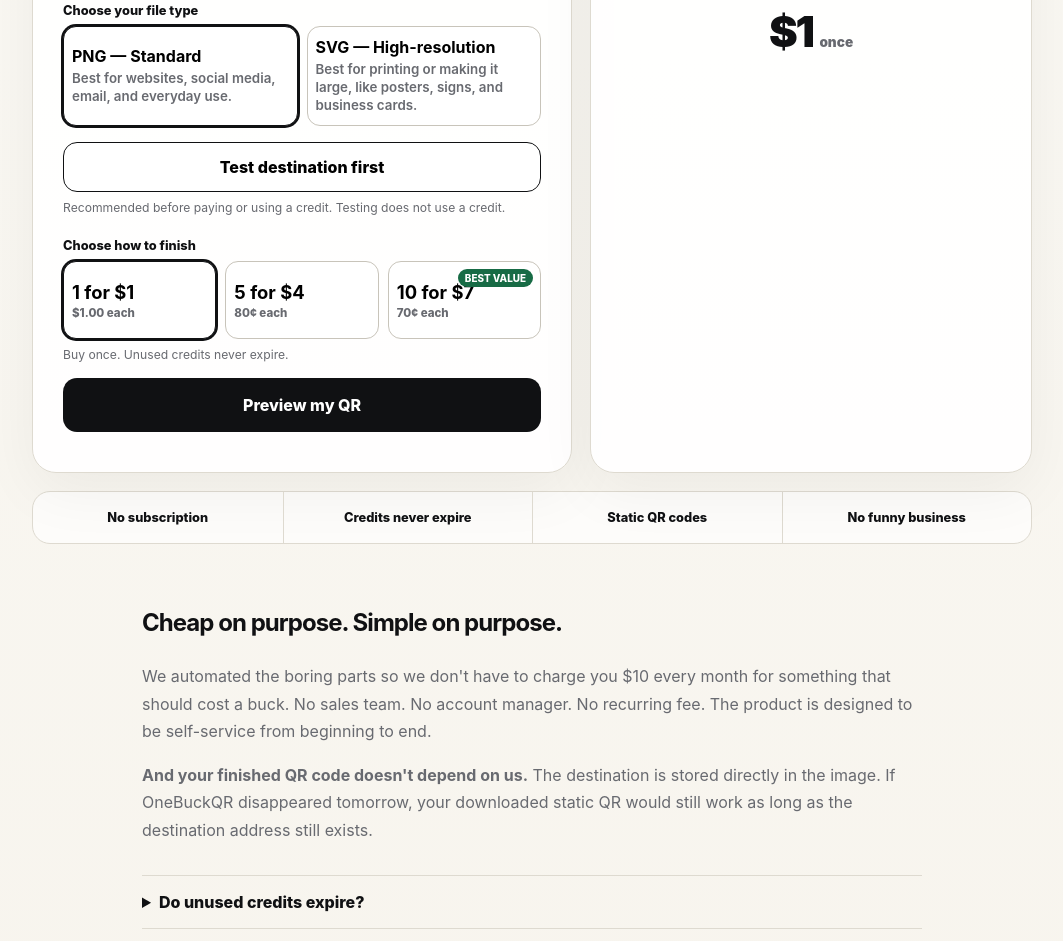
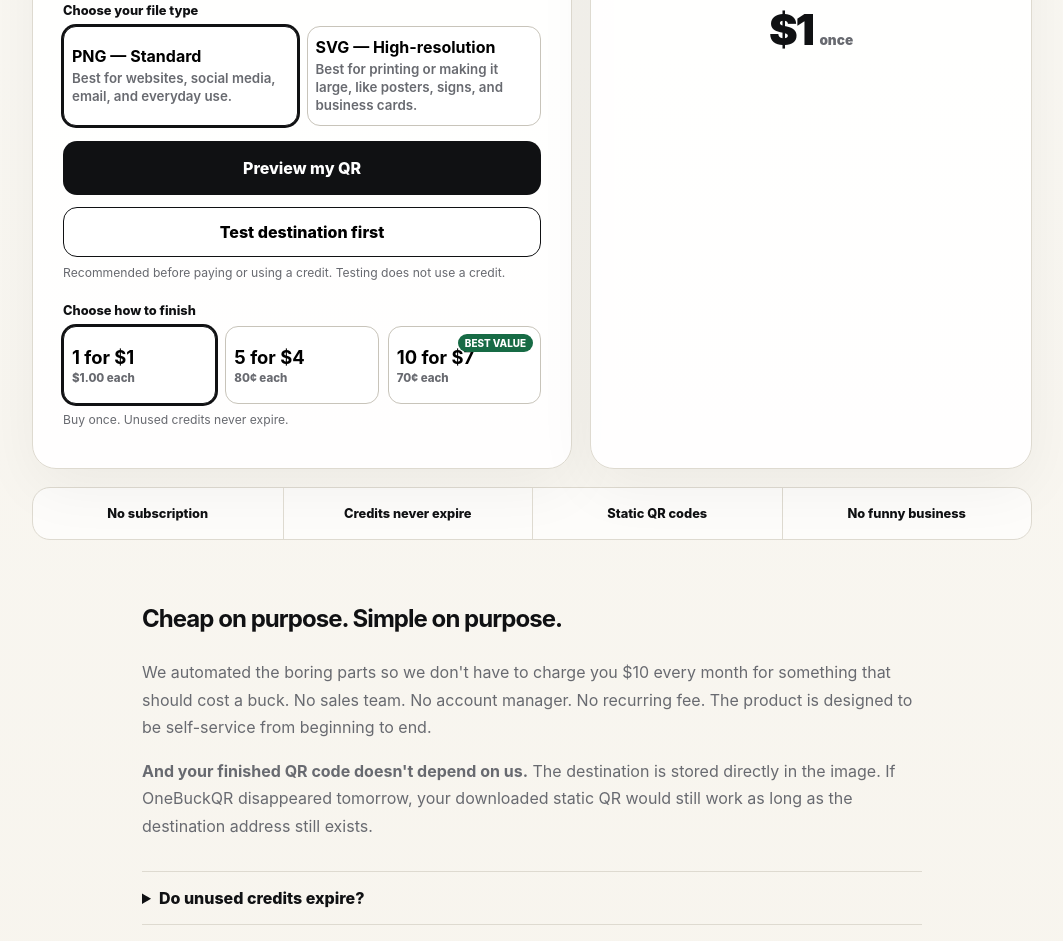
Before and after one commit to markbrauner/onebuckqr, a website: page public/index.html in a window 1280 px wide. Shown: the part 1140-2081 px from the top of the page, without its empty margins (108-1171 px from the left). Drawn offline with nearby package versions, Linux system fonts and the light colour scheme.

Commit message:
Reorder preview, test, purchase, and credit controls

```diff
--- a/public/index.html
+++ b/public/index.html
@@ -44,10 +44,11 @@ button,input{font:inherit}.wrap{width:min(1000px,calc(100% - 32px));margin:auto}
 </div>
 <label class="label" for="filename">Name your file</label><input id="filename" placeholder="restaurant-menu" autocomplete="off" spellcheck="false"><div class="hint" id="filenamehint">We'll save it as <b>onebuckqr.png</b>.</div>
 <label class="label">Choose your file type</label><div class="formats"><button class="formatbtn active" type="button" data-format="png"><strong>PNG — Standard</strong><small>Best for websites, social media, email, and everyday use.</small></button><button class="formatbtn" type="button" data-format="svg"><strong>SVG — High-resolution</strong><small>Best for printing or making it large, like posters, signs, and business cards.</small></button></div>
-<button id="pretest" class="secondary" type="button" style="margin-top:16px">Test destination first</button><div class="hint">Recommended before paying or using a credit. Testing does not use a credit.</div>
+<button id="make" class="btn">Preview my QR</button>
+<button id="pretest" class="secondary" type="button" style="margin-top:12px">Test destination first</button><div class="hint">Recommended before paying or using a credit. Testing does not use a credit.</div>
 <label class="label">Choose how to finish</label><div class="packs"><button class="packbtn active" type="button" data-credits="1" data-price="1"><strong>1 for $1</strong><span>$1.00 each</span></button><button class="packbtn" type="button" data-credits="5" data-price="4"><strong>5 for $4</strong><span>80¢ each</span></button><button class="packbtn" type="button" data-credits="10" data-price="7"><span class="badge">BEST VALUE</span><strong>10 for $7</strong><span>70¢ each</span></button></div><div class="hint">Buy once. Unused credits never expire.</div>
 <div id="walletbar" class="walletbar"><span><b id="walletcount">0 QR credits</b> available. Use one instead of paying.</span><button id="usewallet" class="creditbtn" type="button">Use 1 credit</button></div>
-<button id="make" class="btn">Preview my QR</button><div id="error" class="err" aria-live="polite"></div><div id="status" class="ok hide" aria-live="polite"></div>
+<div id="error" class="err" aria-live="polite"></div><div id="status" class="ok hide" aria-live="polite"></div>
 </div>
 <div class="card preview"><div id="empty"><div class="qrbox" style="font-size:3.5rem;font-weight:950">QR</div><div class="price">$1 <span>once</span></div></div><div id="ready" class="hide"><div class="previewqrwrap"><div class="qrbox"><img id="qr" alt="Protected QR preview"></div><div class="testband">TEST PREVIEW</div></div><div class="dest"><b>Destination:</b> <span id="dest"></span></div><div class="hint">Preview only. The finished QR is created after payment or using a credit.</div><button id="openDest" class="secondary" style="margin-top:12px">Test destination</button></div></div>
 </section>
```
